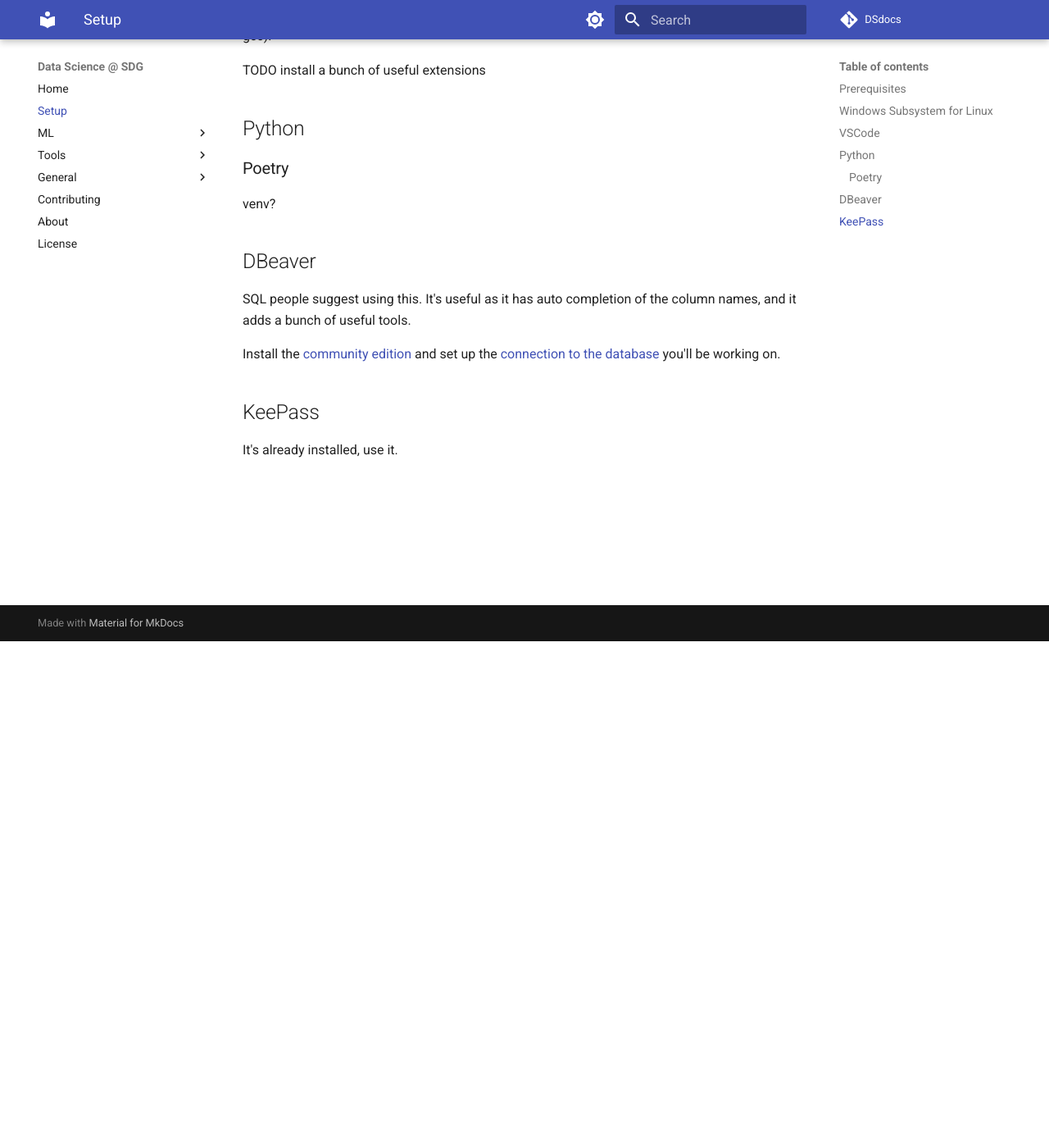
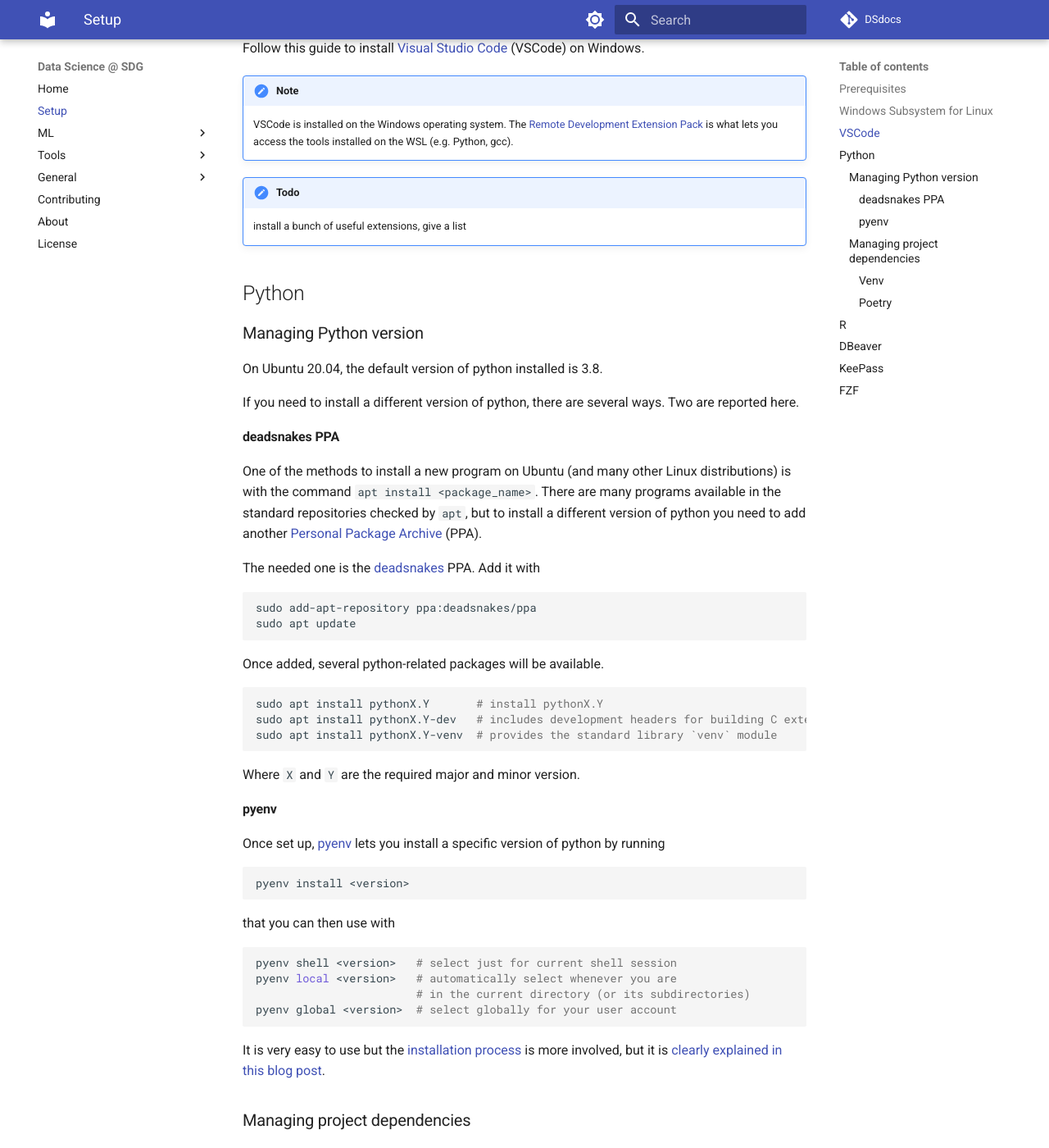
Before and after one commit to pietro-nobili-SDG/dsdocs, an MkDocs documentation site: the page built from docs/setup/env.md, in a window 1280 px wide and 1400 px high, scrolled down 618 px. Shown: the whole window at 82% size. Built offline with MkDocs 1.6.1 and Material for MkDocs 9.7.7, drawn with Linux system fonts in a browser that asks for light colours; comment, search, counter and statistics services are not loaded; some of the changed text lies outside the part shown.

Commit message:
Add section on pytohn version management and venv

````diff
--- a/docs/setup/env.md
+++ b/docs/setup/env.md
@@ -17,26 +17,135 @@ Follow this guide to install the
 [Windows Subsystem for Linux](https://learn.microsoft.com/en-us/windows/wsl/install)
 (WSL).
 
+!!! TODO
+
+    select the latest Ubuntu? or Ubuntu 20.04?
+
 In broad terms, the WSL lets you start a virtual machine with a different operating system running on it, without requiring a dual boot.
 
 ## VSCode
 
 Follow this guide to install
-[Visual Studio Code](https://learn.microsoft.com/en-us/windows/wsl/tutorials/wsl-vscode),
-(VSCode).
+[Visual Studio Code](https://learn.microsoft.com/en-us/windows/wsl/tutorials/wsl-vscode)
+(VSCode) on Windows.
 
-Please note that VSCode is installed on the Windows operating system.
-The
-[Remote Development Extension Pack](https://marketplace.visualstudio.com/items?itemName=ms-vscode-remote.vscode-remote-extensionpack)
-is what lets you access the tools installed on the WSL (e.g. Python, gcc).
+!!! note
 
-TODO install a bunch of useful extensions
+    VSCode is installed on the Windows operating system.
+    The
+    [Remote Development Extension Pack](https://marketplace.visualstudio.com/items?itemName=ms-vscode-remote.vscode-remote-extensionpack)
+    is what lets you access the tools installed on the WSL (e.g. Python, gcc).
+
+!!! TODO
+
+    install a bunch of useful extensions, give a list
 
 ## Python
 
-### Poetry
+### Managing Python version
 
-venv?
+On Ubuntu 20.04, the default version of python installed is 3.8.
+
+If you need to install a different version of python,
+there are several ways.
+Two are reported here.
+
+#### deadsnakes PPA
+
+One of the methods to install a new program on Ubuntu
+(and many other Linux distributions)
+is with the command `apt install <package_name>`.
+There are many programs available in the standard repositories checked by `apt`,
+but to install a different version of python you need to add another
+[Personal Package Archive](https://help.ubuntu.com/stable/ubuntu-help/addremove-ppa.html.en) (PPA).
+
+The needed one is the
+[deadsnakes](https://launchpad.net/~deadsnakes/+archive/ubuntu/ppa)
+PPA. Add it with
+
+``` bash
+sudo add-apt-repository ppa:deadsnakes/ppa
+sudo apt update
+```
+
+Once added, several python-related packages will be available.
+
+``` bash
+sudo apt install pythonX.Y       # install pythonX.Y
+sudo apt install pythonX.Y-dev   # includes development headers for building C extensions
+sudo apt install pythonX.Y-venv  # provides the standard library `venv` module
+```
+
+Where `X` and `Y` are the required major and minor version.
+
+#### pyenv
+
+Once set up,
+[pyenv](https://github.com/pyenv/pyenv)
+lets you install a specific version of python by running
+
+``` bash
+pyenv install <version>
+```
+
+that you can then use with
+
+``` bash
+pyenv shell <version>   # select just for current shell session
+pyenv local <version>   # automatically select whenever you are
+                        # in the current directory (or its subdirectories)
+pyenv global <version>  # select globally for your user account
+```
+
+It is very easy to use but the
+[installation process](https://github.com/pyenv/pyenv#set-up-your-shell-environment-for-pyenv)
+is more involved,
+but it is
+[clearly explained in this blog post](https://cjolowicz.github.io/posts/hypermodern-python-01-setup/#installing-python-with-pyenv).
+
+### Managing project dependencies
+
+Different projects might require different version of the same python package.
+Installing a package system wide is generally a bad idea.
+
+<!-- Virtual environments are Python's solution to this problem.
+You can create an environment with different versions of the dependencies
+(and even of python)
+for each project. -->
+
+#### Venv
+
+The
+[venv](https://docs.python.org/3/library/venv.html)
+module
+(of the Python standard library)
+provides support for creating lightweight “virtual environments” with their own site directories, optionally isolated from system site directories. Each virtual environment has its own Python binary (which matches the version of the binary that was used to create this environment) and can have its own independent set of installed Python packages in its site directories[^1].
+
+You can create a virtual environment with
+
+``` bash
+python3 -m venv <venv_name>
+```
+
+and use it with
+
+``` bash
+source <venv_name>/bin/activate
+```
+
+Now, when you run `python` and `pip` commands,
+the ones inside the virtual environment will be used.
+
+#### Poetry
+
+<!-- The main drawback of `venv` is that it can only specify -->
+Poetry offers more functionalities out of the box compared to venv,
+mainly a way to specify dependencies in a looser way,
+and some commands to build and publish a package.
+
+## R
+
+You are on your own.
 
 ## DBeaver
 
@@ -53,3 +162,41 @@ you'll be working on.
 ## KeePass
 
 It's already installed, use it.
+
+## FZF
+
+Typing ++ctrl+r++
+triggers the `reverse-i-search`
+in most Linux terminals,
+which lets you search through previous commands,
+by typing the beginning of the command.
+
+[FZF](https://github.com/junegunn/fzf)
+is a general-purpose command-line fuzzy finder,
+which lets you filter the history
+by typing a non-contiguos substring of the command you are looking for.
+
+For example, if you are looking for the command
+
+```
+dbfs cp dbfs:/FileStore/fold/name/results/* local/results/
+```
+
+you can type something like `dbcpforeloc`, that is
+
+```
+dbfs cp dbfs:/FileStore/fold/name/results/* local/results/
+db   cp                 fo        re        loc
+```
+
+and probably get the right one.
+The list of possible matches is updated after every keystroke,
+so just filter them more as needed.
+
+Install it on the WSL with:
+
+``` bash
+sudo apt install fzf
+```
+
+[^1]: Python docs: [venv module](https://docs.python.org/3/library/venv.html#module-venv)
````
